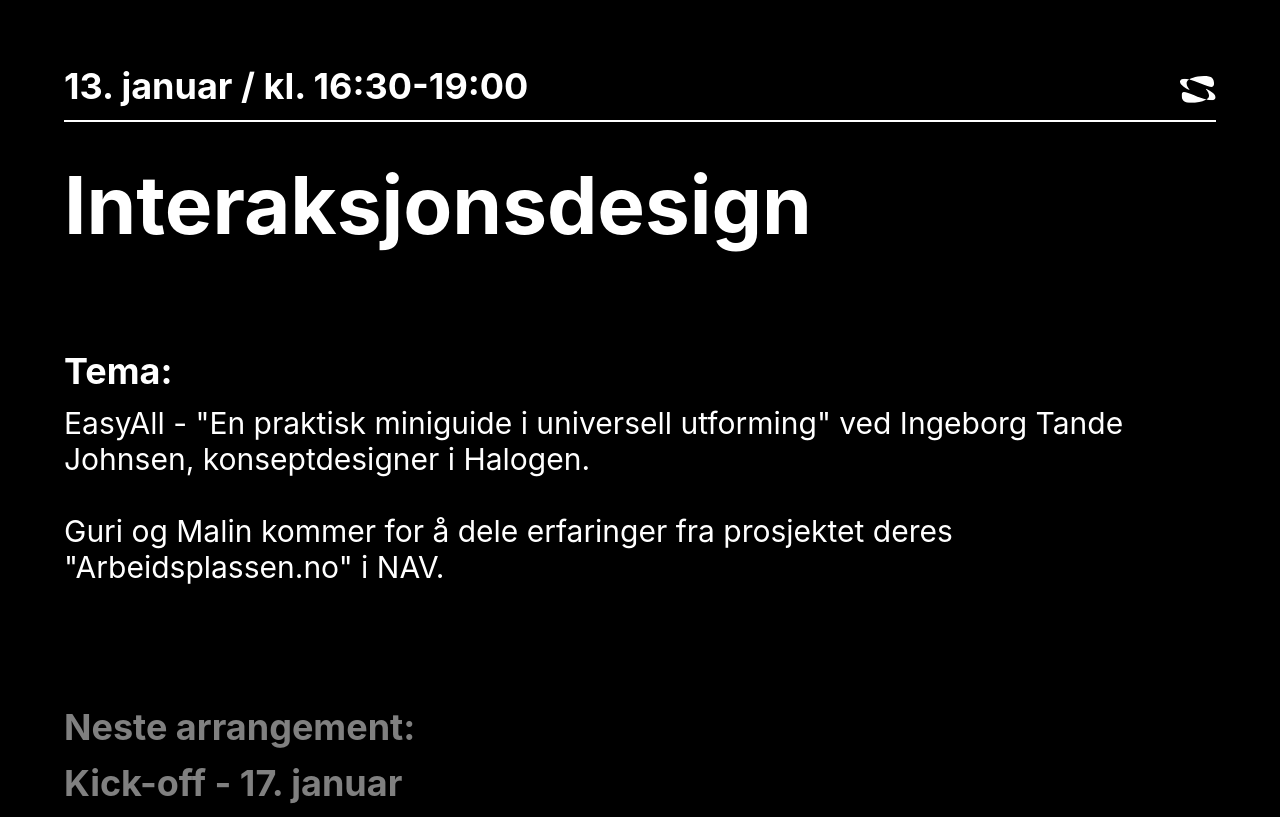
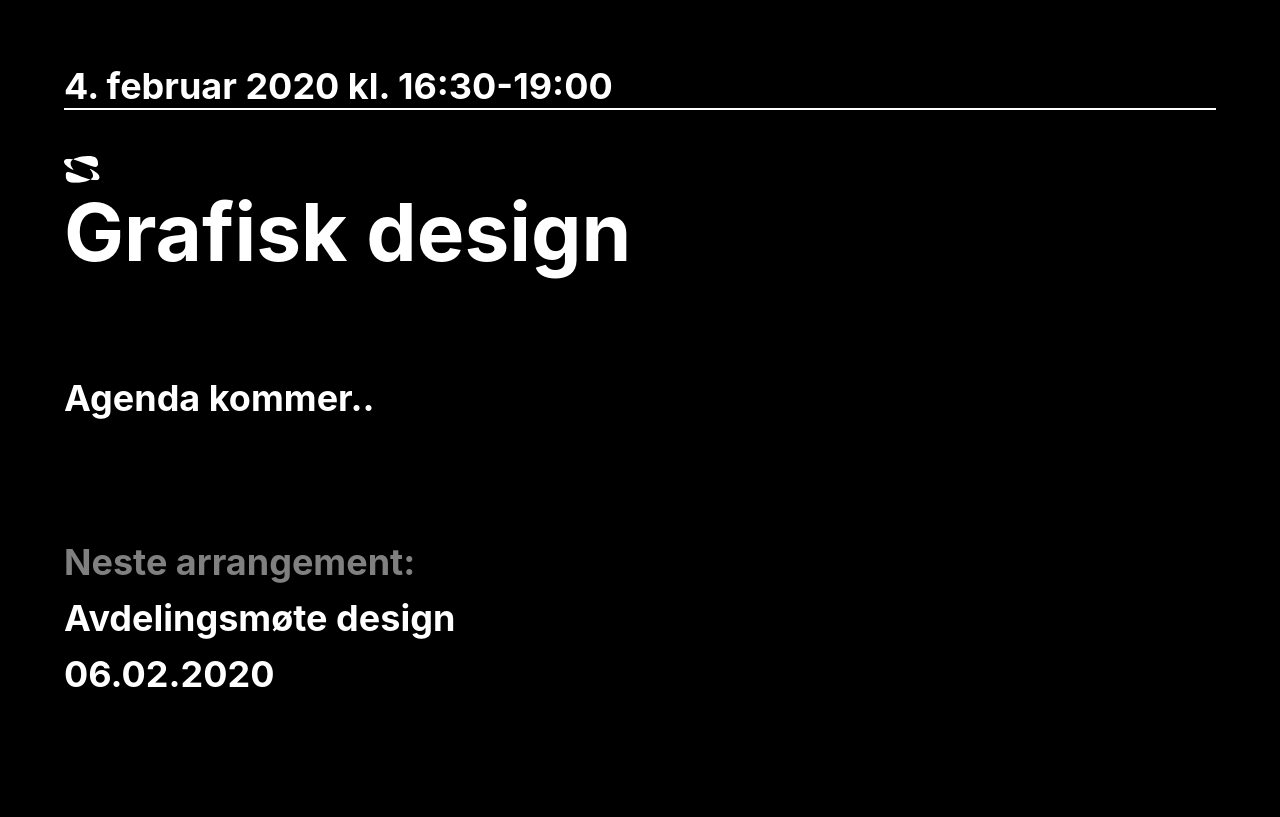
Before and after one commit to PrebenAas/website, a plain HTML site: page faggrupper.html in a window 1280 px wide. Drawn offline with nearby package versions, Linux system fonts and the light colour scheme.

Commit message:
Laget neste event + neste-neste event med JSON

```diff
--- a/faggrupper.html
+++ b/faggrupper.html
@@ -1,38 +1,77 @@
-<!DOCTYPE html>
 <html Lang="en">
     <head>
         <meta charset="UTF-8" />
         <meta name="viewport" content="width=device-width, initial-scale=1" />
         <link rel="stylesheet" href="/style.css" />
+        <script src="https://cdnjs.cloudflare.com/ajax/libs/moment.js/2.24.0/moment.min.js"></script>
+        <script src="https://cdnjs.cloudflare.com/ajax/libs/moment.js/2.24.0/locale/nb.js"></script>
         <title>Faggrupper</title>
     </head>
 
     <body class="faggrupper">
-        <div class="date-logo">
-            <div>
-                <h2>13. januar / kl. 16:30-19:00</h2>
-            </div>
+        <div>
+            <h2 class="date-logo">
+                <!-- <h2 id="displayMoment" onload="tid()"></h2> -->
+            </h2>
             <div>
                 <img class="logo" src="/assets/soprasterialogo.svg" alt="Sopra Steria logo">
             </div>
         </div>
         <img class="logo-mobile" src="/assets/soprasterialogo.svg" alt="Sopra Steria logo">
-        <h4 class="fagruppe">Interaksjonsdesign</h4>
-        <div class="date-mobile">
-            <h2>13. januar</h2>
-            <h2>kl. 16:30-19:00</h2>
-        </div>
-        <div class="theme">
-            <h2>Tema:</h2>
-                <div class="theme-text">
-                    EasyAll - "En praktisk miniguide i universell utforming" ved Ingeborg Tande Johnsen, konseptdesigner i Halogen.
-                    <br/><br/>
-                    Guri og Malin kommer for å dele erfaringer fra prosjektet deres "Arbeidsplassen.no" i NAV.</h5>
-                </div>
-        </div>
-        <div class="next-event">
-            <h2 class="color">Neste arrangement:</h2>
-            <h2  class="color">Kick-off - 17. januar </h2>
-        </div>
+        <h4 class="faggruppe"></h4>
+        <div class="date-mobile"></div>
+        <h2 class="theme"></div>
+
+        <h2 class="next-event">
+            <h2 class="color">Neste arrangement:
+                <h2 class="next-event-title"></h2>
+                <h2 class="next-event-date"></h2>
+            </h2>
+        </h2>
     </body>
+    <!-- <script src="/faggruppe.js"></script> -->
+    <!-- <script type="text/javascript" src="innhold.json"></script> -->
+    <script>
+
+    let data =
+        { "events": [
+            {
+                "start": "2020-02-04T16:30",
+                "end": "2020-02-04T19:00",
+                "title": "Grafisk design",
+                "description": "Agenda kommer..",
+            },
+            {
+                "start": "2020-02-06T16:30",
+                "end": "2020-02-06T19:00",
+                "title": "Avdelingsmøte design",
+                "description": "Velkommen til avdelingsmøte! Agenda kommer så snart den er satt. Hilsen Ingunn",
+            }
+        ]
+    }
+
+    let now = new Date();
+    let pickedEvent = data["events"][0];
+    let nextEvent = data["events"][1];
+
+    for (let event of data["events"]){
+        if (now > event.end){
+            continue;
+        }
+        if (event.start < pickedEvent.start){
+            pickedEvent = event;
+        }
+        if (event.start > nextEvent.start) {
+            nextEvent = event;
+        }
+    }
+
+    document.querySelector(".faggruppe").innerText = pickedEvent.title;
+    document.querySelector(".date-mobile").innerText = moment(pickedEvent.start).format('LLL');
+    document.querySelector(".date-logo").innerText = moment(pickedEvent.start).format('LLL') + "-" + moment(pickedEvent.end).format('LT');
+    document.querySelector(".theme").innerText = pickedEvent.description;
+
+    document.querySelector(".next-event-title").innerText = nextEvent.title;
+    document.querySelector(".next-event-date").innerText = moment(nextEvent.start).calendar();
+    </script>
 </html>
```
